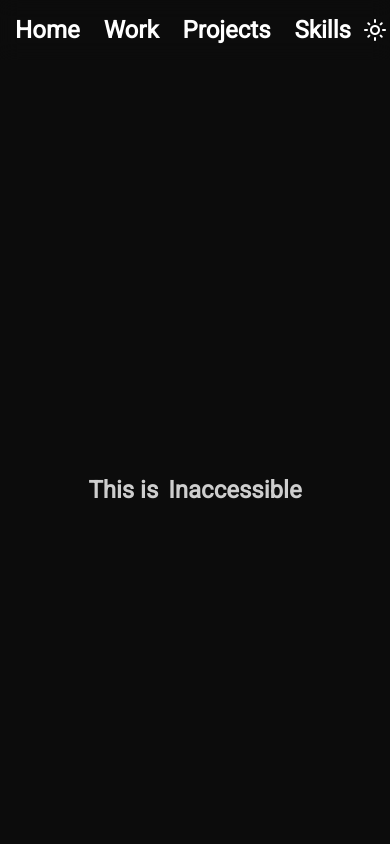
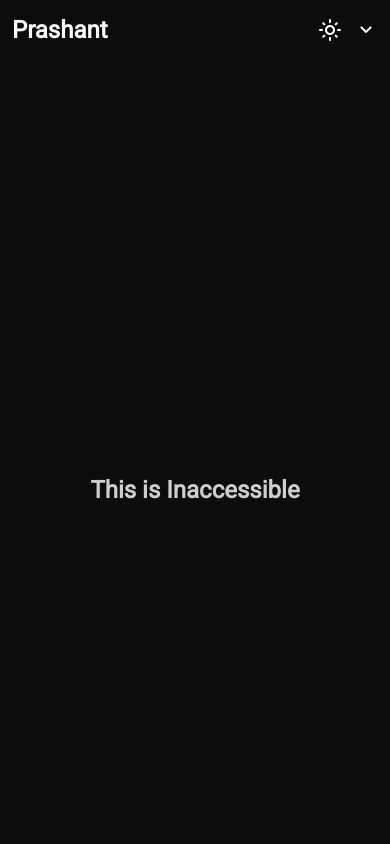
Before and after one commit to Prashant2303/Portfolio, a plain HTML site: page index.html in a window 390 px wide. Shown: the top 844 px of the page. Drawn offline with nearby package versions, Linux system fonts and the light colour scheme.

Commit message:
Added mobile dropdown menu

```diff
--- a/index.html
+++ b/index.html
@@ -9,15 +9,29 @@
     <link href="https://fonts.googleapis.com/css2?family=Roboto&display=swap" rel="stylesheet">
     <link rel="stylesheet"
         href="https://fonts.googleapis.com/css2?family=Material+Symbols+Rounded:opsz,wght,FILL,GRAD@24,400,1,0" />
-    <title>Document</title>
+    <title>Prashant.dev</title>
     <link rel="stylesheet" href="./reset.css">
     <link rel="stylesheet" href="./style.css">
 </head>
 
 <body>
     <header>
-        <div></div>
-        <nav>
+        <div class="navbar">
+            <h2 class="title">Prashant</h2>
+            <div class="nav-buttons">
+                <button id="toggle-btn">
+                    <span class="material-symbols-rounded">
+                        light_mode
+                    </span>
+                </button>
+                <button id="menu-toggle">
+                    <span class="material-symbols-rounded">
+                        expand_more
+                    </span>
+                </button>
+            </div>
+        </div>
+        <nav class="menu">
             <a href="#home-section">
                 <h2>Home</h2>
             </a>
@@ -31,11 +45,6 @@
                 <h2>Skills</h2>
             </a>
         </nav>
-        <button id="toggle-btn">
-            <span class="material-symbols-rounded">
-                light_mode
-            </span>
-        </button>
     </header>
     <section id="home-section">
         <div id="hero-text">
--- a/index.js
+++ b/index.js
@@ -26,4 +26,12 @@
         localStorage.setItem(lightMode, bodyEl.classList.contains(lightMode))
     }
     document.querySelector('#toggle-btn').addEventListener('click', handleMode)
+
+    // Menu Toggle
+    const toggleEl = document.querySelector('#menu-toggle');
+    const menuEl = document.querySelector('.menu');
+    toggleEl.addEventListener('click', () => {
+        toggleEl.classList.toggle('toggle');
+        menuEl.classList.toggle('visible');
+    })
 })()
--- a/style.css
+++ b/style.css
@@ -8,54 +8,81 @@
 
 body {
     font-family: 'Roboto', sans-serif;
-    transition: all 0.5s linear;
+    transition: color, background-color 0.5s linear;
     background-color: var(--dark-color);
-    color: var(--light-color);
-}
-
-.material-symbols-rounded {
-    transition: all 0.5s linear;
     color: var(--light-color);
 }
 
 .light-mode {
     background-color: var(--light-color);
     color: var(--dark-color);
+}
 
-    .material-symbols-rounded {
-        color: var(--dark-color);
+@media screen and (min-width: 600px) {
+    body {
+        border: 2px solid blue;
     }
 }
 
 header {
-    display: flex;
-    justify-content: center;
     position: fixed;
     width: 100%;
     top: 0px;
     z-index: 1;
     backdrop-filter: blur(10px);
+    padding: var(--space3);
 
-    #toggle-btn {
-        border: 0px;
-        background-color: inherit;
+    .navbar {
         display: flex;
+        justify-content: space-between;
         align-items: center;
+
+        .nav-buttons {
+            display: flex;
+            gap: var(--space3);
+
+            button {
+                border: 0px;
+                background-color: inherit;
+                display: flex;
+                align-items: center;
+                color: inherit;
+
+                .material-symbols-rounded {
+                    transition: all 0.5s linear;
+                    color: inherit;
+                }
+
+                #menu-toggle {
+                    transition: all 200ms linear;
+                }
+
+                .toggle {
+                    transform: rotate(180deg);
+                }
+            }
+
+            button:hover {
+                cursor: pointer;
+            }
+        }
     }
 
-    #toggle-btn:hover {
-        cursor: pointer;
-    }
-
-    nav {
-        display: flex;
-        justify-content: center;
+    .menu {
+        text-align: center;
+        transition: all 0.2s linear;
+        transform: scaleY(0);
+        transform-origin: top;
 
         a {
             padding: var(--space3);
             color: inherit;
             text-decoration: none;
         }
+    }
+
+    .visible {
+        transform: scaleY(1);
     }
 }
 
@@ -82,16 +109,3 @@ header {
         opacity: 1;
     }
 }
-
-#dynamic-text {
-    margin-left: 4px;
-}
-
-#skills-section {
-    transition: opacity .5s;
-    cursor: pointer;
-}
-
-#skills-section:hover {
-    opacity: 0;
-}
```
